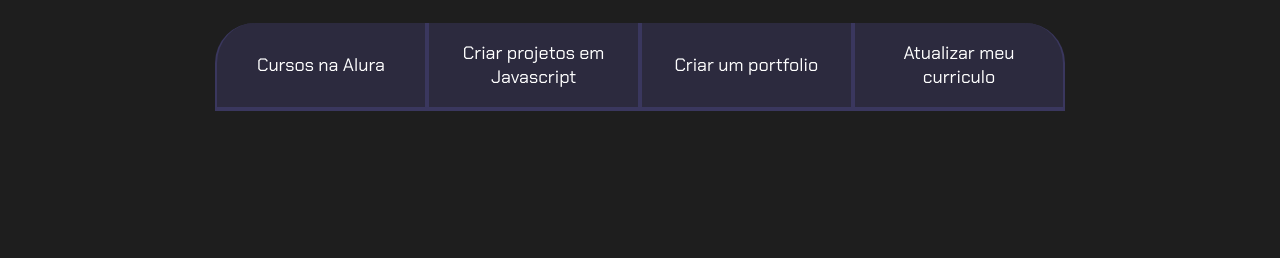
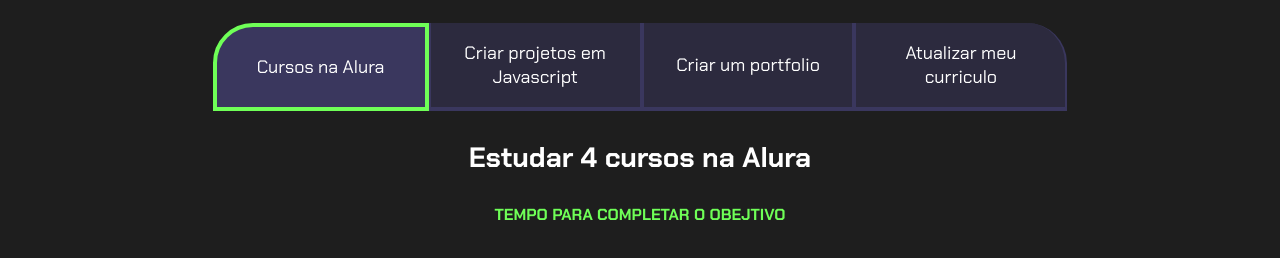
Before and after one commit to LeonardoFH/1tri, a plain HTML site: page index.html in a window 1280 px wide. Both pictures are taken after a click on the button "Cursos na Alura". Shown: the part 80-338 px from the top of the page. Drawn offline with Linux system fonts and the light colour scheme.

Commit message:
Add files via upload

```diff
--- a/index.html
+++ b/index.html
@@ -10,11 +10,31 @@
     <section class="conteudo-principal">
         <h2 class="titulo-principal">Meus Objetivos do ano<span>_</span></h2>
         <div class="botoes">
-            <button class="botao">Cursos na Alura</button>
+            <button class="botao ativo">Cursos na Alura</button>
             <button class="botao">Criar projetos em Javascript</button>
             <button class="botao">Criar um portfolio</button>
             <button class="botao">Atualizar meu curriculo</button>
         </div>
+        <div class="abas-textos">
+        <div class="aba-conteudo ativo">
+            <h3 class="aba-conteudo-titulo-principal">Estudar 4 cursos na Alura</h3>
+            <h4 class="aba-conteudo-titulo-secundario">Tempo para completar o obejtivo</h4>
+        </div>
+        <div class="aba-conteudo">
+            <h3 class="aba-conteudo-titulo-principal">Criar 5 projetos em Javascript</h3>
+            <h4 class="aba-conteudo-titulo-secundario">Tempo para completar o obejtivo</h4>
+        </div>
+        <div class="aba-conteudo">
+            <h3 class="aba-conteudo-titulo-principal">Criar um portfolio com os meus 3 melhores projetos</h3>
+            <h4 class="aba-conteudo-titulo-secundario">Tempo para completar o obejtivo</h4>
+        </div>
+        <div class="aba-conteudo">
+            <h3 class="aba-conteudo-titulo-principal">Atualizar meu curriculo com os certificados da Alura</h3>
+            <h4 class="aba-conteudo-titulo-secundario">Tempo para completar o obejtivo</h4>
+        </div>
+    </div>
+</div>
     </section>
+    <script src="main.js"></script>
 </body>
 </html>
--- /dev/null
+++ b/main.js
@@ -0,0 +1,12 @@
+ const botoes = document.querySelectorAll (".botao");
+
+ for(let i=0;i <botoes.length;i++){
+    botoes[i].onclick = function(){
+
+        for(let j=0;j<botoes.length;j++){
+            botoes[j].classList.remove("ativo");
+        }
+
+        botoes[i].classList.add("ativo");
+    }
+ }
--- a/style.css
+++ b/style.css
@@ -59,6 +59,34 @@ body{
     display: block;
 }
 
+.botao.ativo{
+    background-color: var(--botao-ativo);
+    border: 4px solid var(--verde);
+}
+
+.abas-texto{
+    background-color: var(--texto-fundo);
+    padding: 40px;
+    border-radius: 0 0 40px 40px;
+}
+.aba-conteudo.ativo{
+    display: block;
+}
+
+.aba-conteudo{
+    display: none;
+}
+
+.aba-conteudo-titulo-principal{
+    font-size: 28px;
+    text-align: center;
+}
+.aba-conteudo-titulo-secundario{
+    text-align: center;
+    color: var(--verde);
+    text-transform: uppercase;
+}
+
 @media screen and (min-width: 768px) {
     .botoes{
         display: flex;
```
